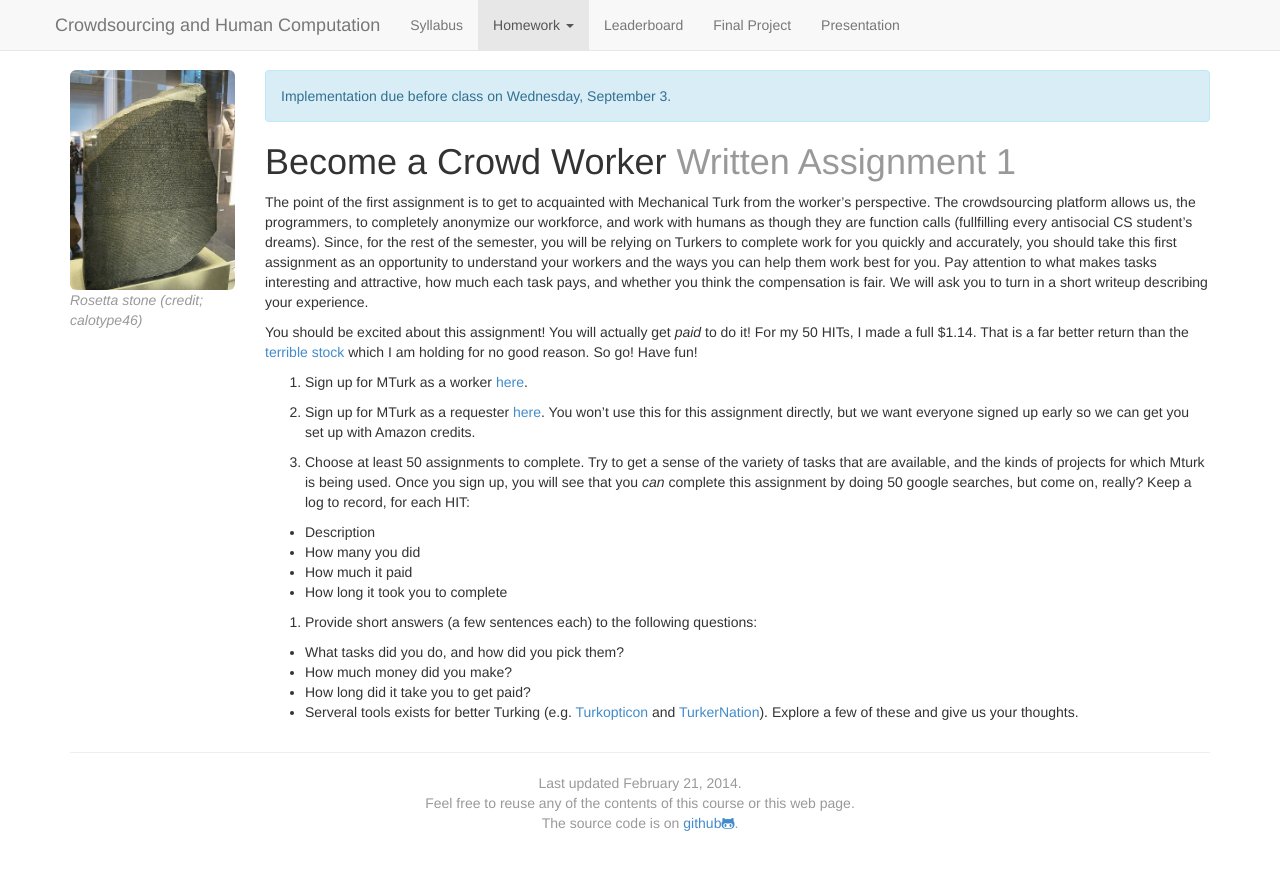
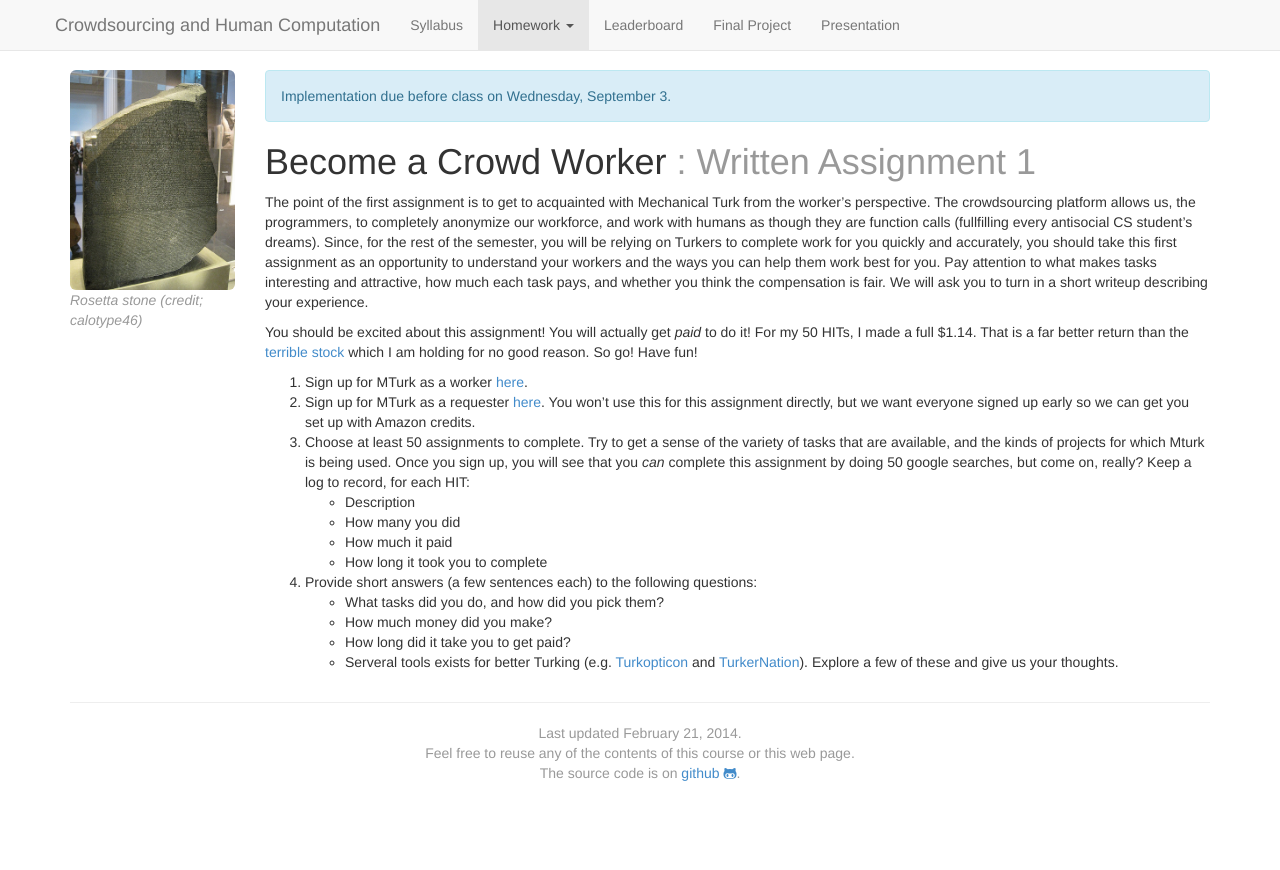
Before and after one commit to crowdsourcing-class/crowdsourcing-class.github.io, a Jekyll site: the page built from wa1.md, in a window 1280 px wide. Shown: the top 870 px of the page. Built offline with Jekyll 4.4.1, drawn with Linux system fonts in a browser that asks for light colours; nearby versions of some CDN libraries.

Commit message:
Minor edits

```diff
--- a/_layouts/default.html
+++ b/_layouts/default.html
@@ -81,7 +81,7 @@
         <hr/>
         Last updated {{ site.time | date: "%B %d, %Y" }}.<br/>
         Feel free to reuse any of the contents of this course or this web page. <br/>
-	The source code is on <a href="https://github.com/mt-class/penn">github<i class="fa fa-github-alt"></i></a>.<br/>
+	The source code is on <a href="https://github.com/crowdsourcing-class/">github <i class="fa fa-github-alt"></i></a>.<br/>
         <br/><br/>
       </footer>
     </div>
--- a/wa1.md
+++ b/wa1.md
@@ -13,7 +13,7 @@ active_tab: homework
 </div>
 
 
-Become a Crowd Worker <span class="text-muted">Written Assignment 1</span>
+Become a Crowd Worker <span class="text-muted">: Written Assignment 1</span>
 =============================================================
 
 The point of the first assignment is to get to acquainted with Mechanical Turk from the worker's perspective. The crowdsourcing platform allows us, the programmers, to completely anonymize our workforce, and work with humans as though they are function calls (fullfilling every antisocial CS student's dreams). Since, for the rest of the semester, you will be relying on Turkers to complete work for you quickly and accurately, you should take this first assignment as an opportunity to understand your workers and the ways you can help them work best for you. Pay attention to what makes tasks interesting and attractive, how much each task pays, and whether you think the compensation is fair. We will ask you to turn in a short writeup describing your experience.
@@ -21,20 +21,13 @@ The point of the first assignment is to get to acquainted with Mechanical Turk f
 You should be excited about this assignment! You will actually get *paid* to do it! For my 50 HITs, I made a full $1.14. That is a far better return than the [terrible stock](https://www.google.com/finance?q=vaso&ei=oBMMUqixB47q0QH-owE) which I am holding for no good reason. So go! Have fun!
 
 1. Sign up for MTurk as a worker [here](https://www.mturk.com/mturk/welcome).
-
 2. Sign up for MTurk as a requester [here](https://www.mturk.com/mturk/welcome). You won't use this for this assignment directly, but we want everyone signed up early so we can get you set up with Amazon credits.
-
-
 3. Choose at least 50 assignments to complete. Try to get a sense of the variety of tasks that are available, and the kinds of projects for which Mturk is being used. Once you sign up, you will see that you *can* complete this assignment by doing 50 google searches, but come on, really? Keep a log to record, for each HIT:
-
 * Description
 * How many you did
 * How much it paid
 * How long it took you to complete
-
-
 4. Provide short answers (a few sentences each) to the following questions:
-
 * What tasks did you do, and how did you pick them?
 * How much money did you make?
 * How long did it take you to get paid?
```
